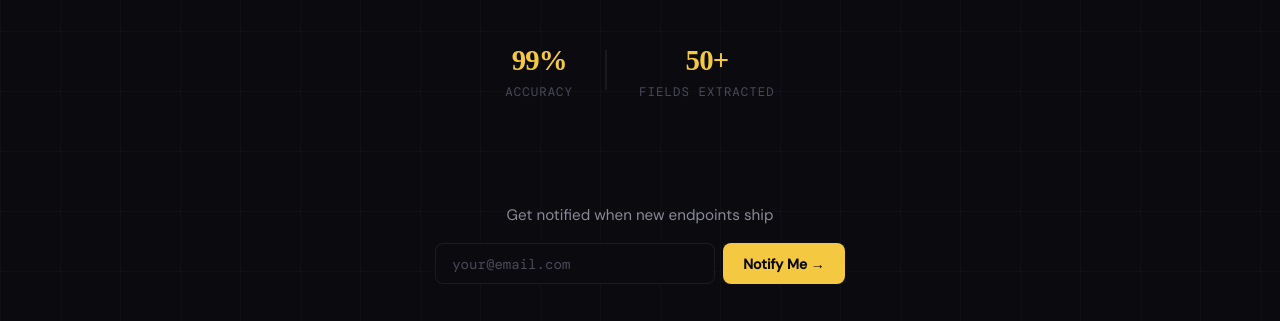
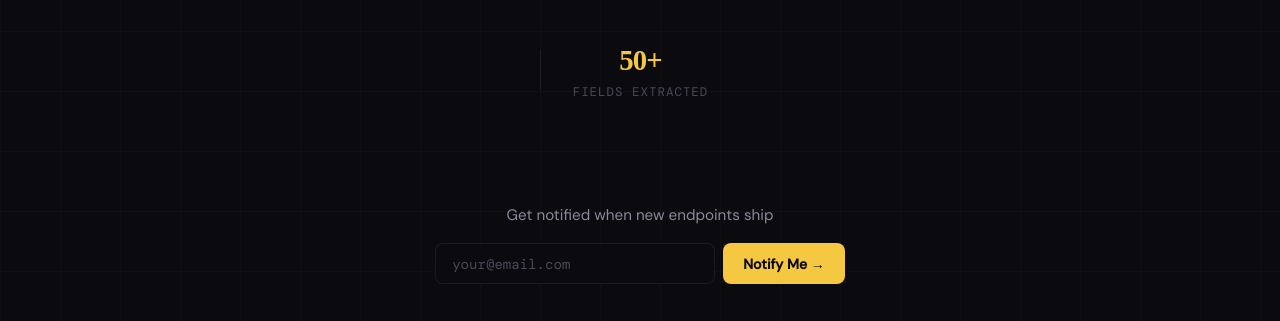
Before and after one commit to vernonroque/marketing-receipt-parser-demo, a website: page frontend/index.html in a window 1280 px wide. Shown: the part 449-770 px from the top of the page. Drawn offline with nearby package versions, Linux system fonts and the light colour scheme; a web font is replaced by a local one.

Commit message:
Remove 99% accuracy

```diff
--- a/frontend/index.html
+++ b/frontend/index.html
@@ -55,11 +55,11 @@
       No signup required.
     </p>
     <div class="hero-stats">
-      <div class="stat">
+      <!-- <div class="stat">
         <span class="stat-num">99%</span>
         <span class="stat-label">Accuracy</span>
-      </div>
-      <div class="stat-divider"></div>
+      </div> -->
+      <!-- <div class="stat-divider"></div> -->
       <div class="stat-divider"></div>
       <div class="stat">
         <span class="stat-num">50+</span>
```
